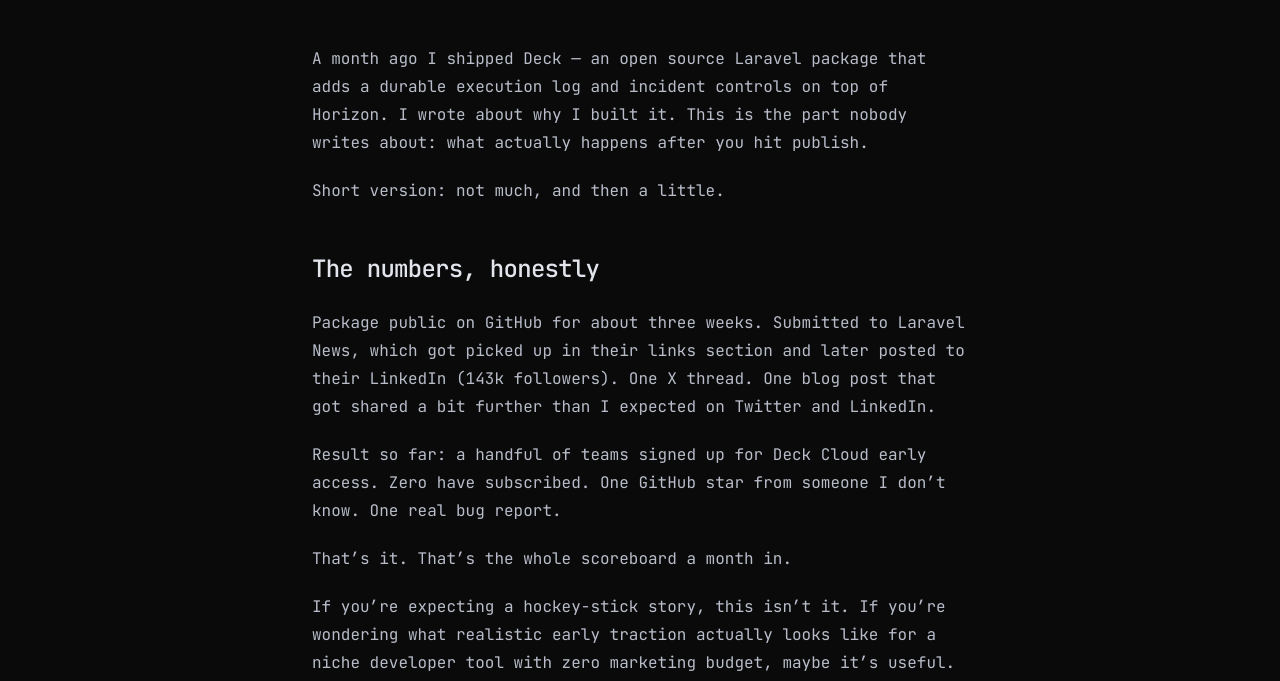
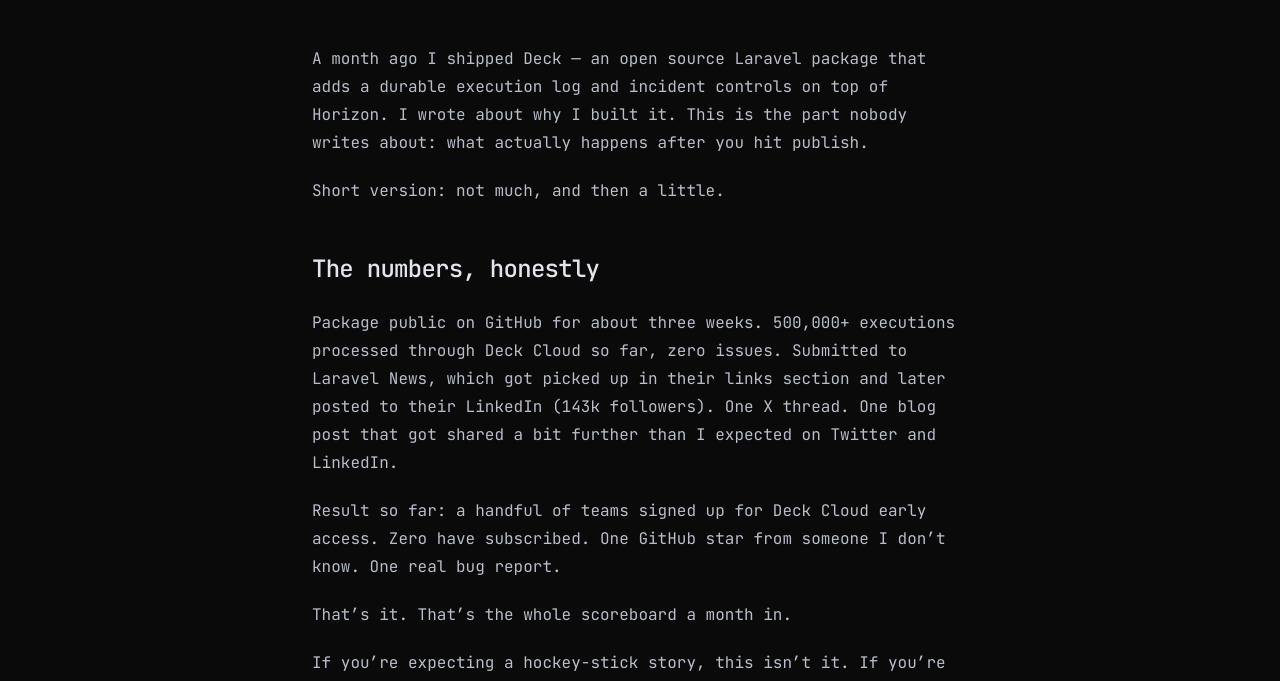
Before and after one commit to tormjens/tormjens.github.io, an Astro site: page /blog/2026-06-29-building-deck-in-the-open-one-month-in in a window 1280 px wide. Shown: the part 398-1079 px from the top of the page. Built offline with nearby package versions, Linux system fonts and the light colour scheme; Astro itself is replaced by a stand-in of ours.

Commit message:
Update 2026-06-29-building-deck-in-the-open-one-month-in.md

```diff
--- a/src/content/blog/2026-06-29-building-deck-in-the-open-one-month-in.md
+++ b/src/content/blog/2026-06-29-building-deck-in-the-open-one-month-in.md
@@ -10,7 +10,7 @@ Short version: not much, and then a little.
 
 ## The numbers, honestly
 
-Package public on GitHub for about three weeks. Submitted to Laravel News, which got picked up in their links section and later posted to their LinkedIn (143k followers). One X thread. One blog post that got shared a bit further than I expected on Twitter and LinkedIn.
+Package public on GitHub for about three weeks. 500,000+ executions processed through Deck Cloud so far, zero issues. Submitted to Laravel News, which got picked up in their links section and later posted to their LinkedIn (143k followers). One X thread. One blog post that got shared a bit further than I expected on Twitter and LinkedIn.
 
 Result so far: a handful of teams signed up for Deck Cloud early access. Zero have subscribed. One GitHub star from someone I don't know. One real bug report.
 
```
